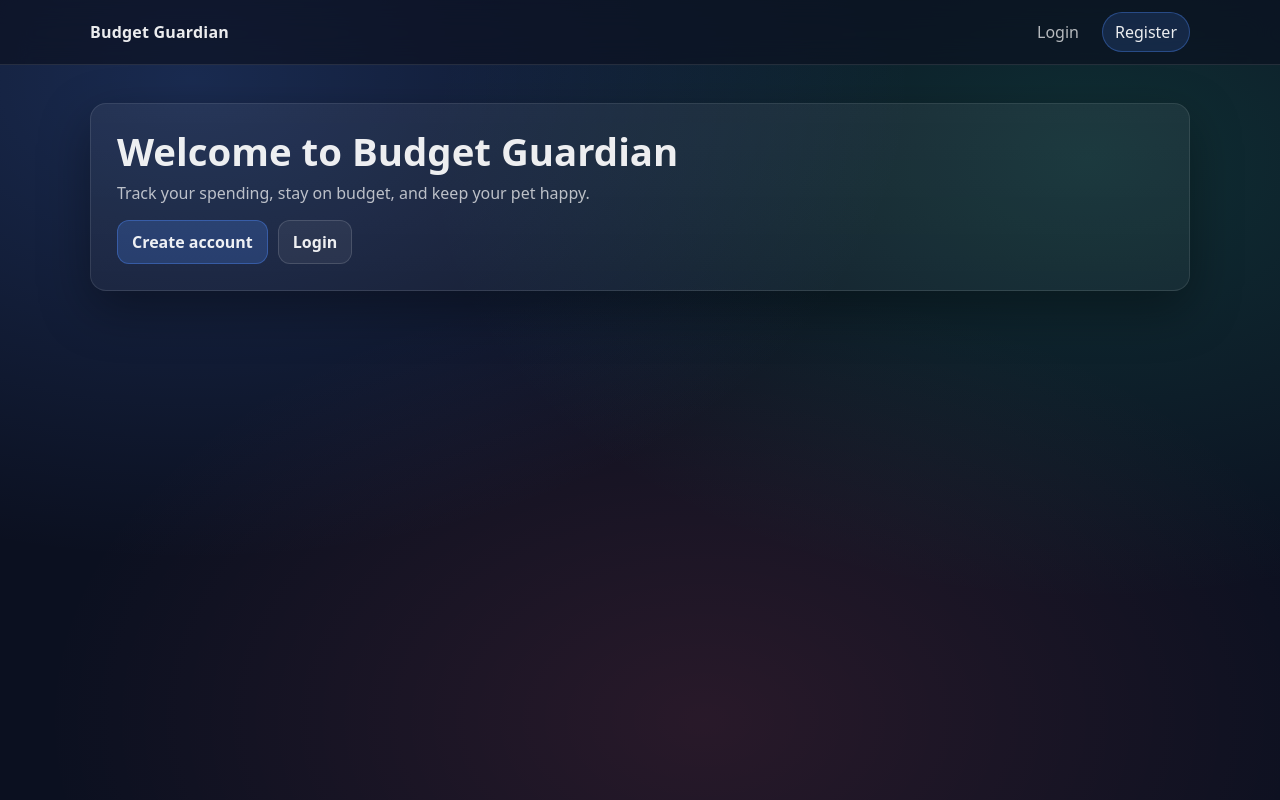
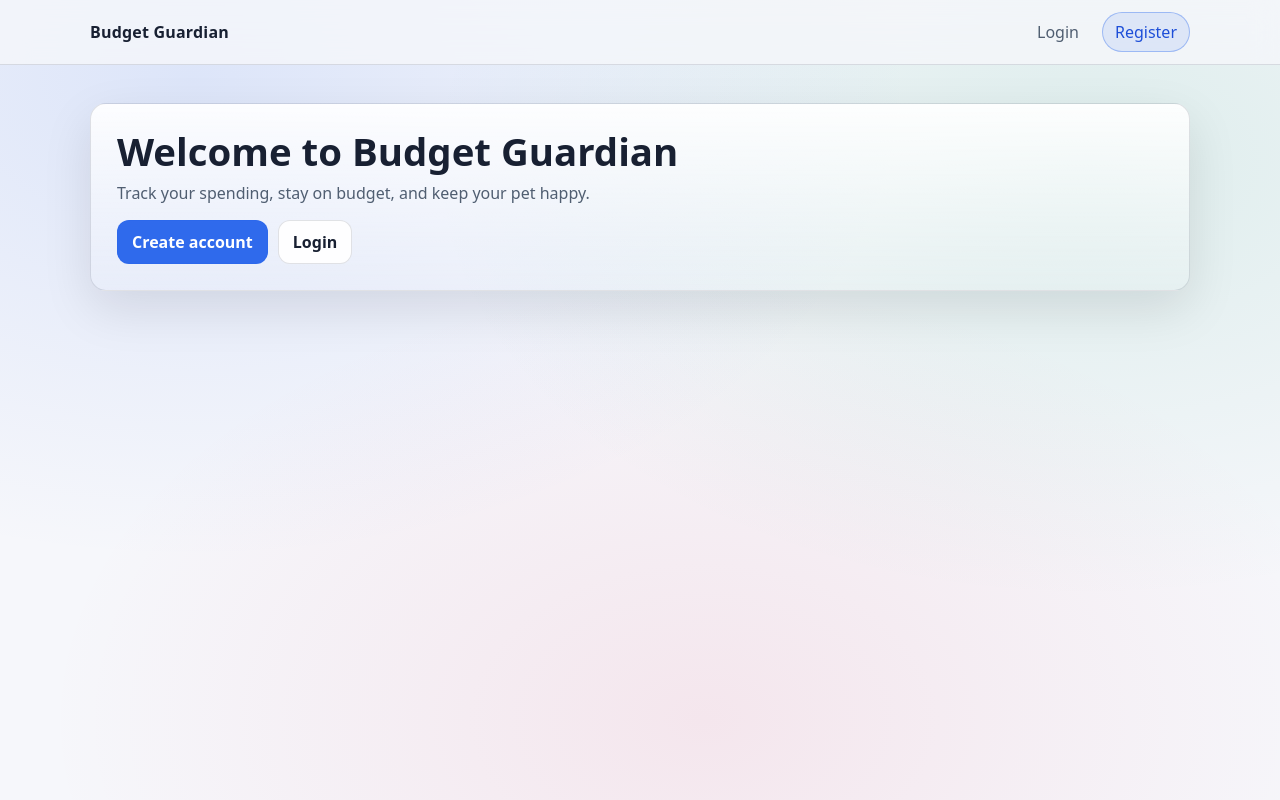
Before and after one commit to incencia/CS212_BudgetGuardian, a Flask app: page / in a window 1280 px wide. Run offline with Flask 3, Linux system fonts and the light colour scheme.

Commit message:
Update styles and templates for improved UI; implement versioning for CSS to address caching issues during development.

```diff
--- a/app.py
+++ b/app.py
@@ -12,8 +12,12 @@ app = Flask(__name__)
 app.config['SECRET_KEY'] = 'your-secret-key'
 app.config['SQLALCHEMY_DATABASE_URI'] = 'sqlite:///budget.db'
 app.config['UPLOAD_FOLDER'] = 'static/uploads'
+app.config['TEMPLATES_AUTO_RELOAD'] = True
+# Avoid aggressive static caching while developing (helps CSS changes show up).
+app.config['SEND_FILE_MAX_AGE_DEFAULT'] = 0
 os.makedirs(app.config['UPLOAD_FOLDER'], exist_ok=True)
 db.init_app(app)
+app.jinja_env.auto_reload = True
 
 login_manager = LoginManager()
 login_manager.init_app(app)
--- a/static/style.css
+++ b/static/style.css
@@ -1,17 +1,18 @@
 :root {
-  --bg: #0b1020;
-  --panel: rgba(255, 255, 255, 0.06);
-  --panel-2: rgba(255, 255, 255, 0.08);
-  --text: rgba(255, 255, 255, 0.92);
-  --muted: rgba(255, 255, 255, 0.70);
-  --border: rgba(255, 255, 255, 0.10);
+  /* Light theme (fixes “black screen” look) */
+  --bg: #f6f7fb;
+  --panel: rgba(255, 255, 255, 0.92);
+  --panel-2: rgba(255, 255, 255, 0.98);
+  --text: rgba(15, 23, 42, 0.96);
+  --muted: rgba(71, 85, 105, 0.95);
+  --border: rgba(15, 23, 42, 0.12);
 
-  --primary: #4f8cff;
-  --primary-2: #7aa8ff;
-  --good: #27d39e;
-  --danger: #ff5b6e;
-  --warning: #ffcf5b;
-  --shadow: 0 18px 50px rgba(0, 0, 0, 0.35);
+  --primary: #2563eb;
+  --primary-2: #1d4ed8;
+  --good: #059669;
+  --danger: #e11d48;
+  --warning: #d97706;
+  --shadow: 0 18px 50px rgba(2, 6, 23, 0.10);
 
   --radius: 16px;
 }
@@ -23,14 +24,14 @@ body {
   font-family: ui-sans-serif, system-ui, -apple-system, Segoe UI, Roboto, Arial, "Apple Color Emoji", "Segoe UI Emoji";
   color: var(--text);
   background:
-    radial-gradient(1200px 800px at 15% 10%, rgba(79, 140, 255, 0.22), transparent 60%),
-    radial-gradient(1200px 800px at 85% 20%, rgba(39, 211, 158, 0.16), transparent 55%),
-    radial-gradient(1200px 800px at 55% 90%, rgba(255, 91, 110, 0.12), transparent 55%),
+    radial-gradient(1200px 800px at 15% 10%, rgba(37, 99, 235, 0.12), transparent 60%),
+    radial-gradient(1200px 800px at 85% 20%, rgba(5, 150, 105, 0.10), transparent 55%),
+    radial-gradient(1200px 800px at 55% 90%, rgba(225, 29, 72, 0.08), transparent 55%),
     var(--bg);
 }
 
 a { color: inherit; text-decoration: none; }
-a.link { color: var(--primary-2); text-decoration: underline; text-underline-offset: 3px; }
+a.link { color: var(--primary); text-decoration: underline; text-underline-offset: 3px; }
 
 .container {
   width: min(1100px, calc(100% - 32px));
@@ -43,7 +44,7 @@ a.link { color: var(--primary-2); text-decoration: underline; text-underline-off
   top: 0;
   z-index: 10;
   backdrop-filter: blur(14px);
-  background: rgba(11, 16, 32, 0.65);
+  background: rgba(246, 247, 251, 0.80);
   border-bottom: 1px solid var(--border);
 }
 .nav__inner {
@@ -67,8 +68,8 @@ a.link { color: var(--primary-2); text-decoration: underline; text-underline-off
   color: var(--muted);
 }
 .nav__link:hover { color: var(--text); border-color: var(--border); background: rgba(255, 255, 255, 0.04); }
-.nav__link--primary { color: var(--text); border-color: rgba(79, 140, 255, 0.35); background: rgba(79, 140, 255, 0.16); }
-.nav__link--danger { color: rgba(255, 255, 255, 0.92); border-color: rgba(255, 91, 110, 0.38); background: rgba(255, 91, 110, 0.14); }
+.nav__link--primary { color: var(--primary-2); border-color: rgba(37, 99, 235, 0.35); background: rgba(37, 99, 235, 0.10); }
+.nav__link--danger { color: var(--danger); border-color: rgba(225, 29, 72, 0.30); background: rgba(225, 29, 72, 0.08); }
 
 /* Typography */
 h1, h2, h3 { margin: 0 0 8px; }
@@ -109,13 +110,13 @@ h3 { font-size: 18px; }
   gap: 8px;
   cursor: pointer;
   font-weight: 700;
-  color: rgba(255, 255, 255, 0.92);
-  background: rgba(255, 255, 255, 0.08);
+  color: var(--text);
+  background: rgba(255, 255, 255, 0.85);
 }
-.btn:hover { background: rgba(255, 255, 255, 0.12); }
-.btn--primary { background: rgba(79, 140, 255, 0.22); border-color: rgba(79, 140, 255, 0.38); }
-.btn--primary:hover { background: rgba(79, 140, 255, 0.30); }
-.btn--secondary { background: rgba(255, 255, 255, 0.06); border-color: rgba(255, 255, 255, 0.14); }
+.btn:hover { background: rgba(255, 255, 255, 0.98); }
+.btn--primary { color: white; background: rgba(37, 99, 235, 0.95); border-color: rgba(37, 99, 235, 0.25); }
+.btn--primary:hover { background: rgba(29, 78, 216, 0.98); }
+.btn--secondary { background: rgba(255, 255, 255, 0.92); border-color: var(--border); }
 .btn--full { width: 100%; }
 
 /* Forms */
@@ -143,12 +144,12 @@ h3 { font-size: 18px; }
   padding: 10px 12px;
   border-radius: 12px;
   border: 1px solid var(--border);
-  background: rgba(255, 255, 255, 0.06);
+  background: rgba(255, 255, 255, 0.96);
   color: var(--text);
   outline: none;
 }
-.input::placeholder { color: rgba(255, 255, 255, 0.45); }
-.input:focus { border-color: rgba(79, 140, 255, 0.55); box-shadow: 0 0 0 4px rgba(79, 140, 255, 0.18); }
+.input::placeholder { color: rgba(71, 85, 105, 0.70); }
+.input:focus { border-color: rgba(37, 99, 235, 0.55); box-shadow: 0 0 0 4px rgba(37, 99, 235, 0.15); }
 
 /* Layout helpers */
 .grid { display: grid; gap: 14px; }
--- a/templates/base.html
+++ b/templates/base.html
@@ -4,7 +4,7 @@
     <meta charset="utf-8">
     <meta name="viewport" content="width=device-width, initial-scale=1">
     <title>Budget Guardian</title>
-    <link rel="stylesheet" href="{{ url_for('static', filename='style.css') }}">
+    <link rel="stylesheet" href="{{ url_for('static', filename='style.css') }}?v=3">
 </head>
 <body>
     <header class="nav">
```
